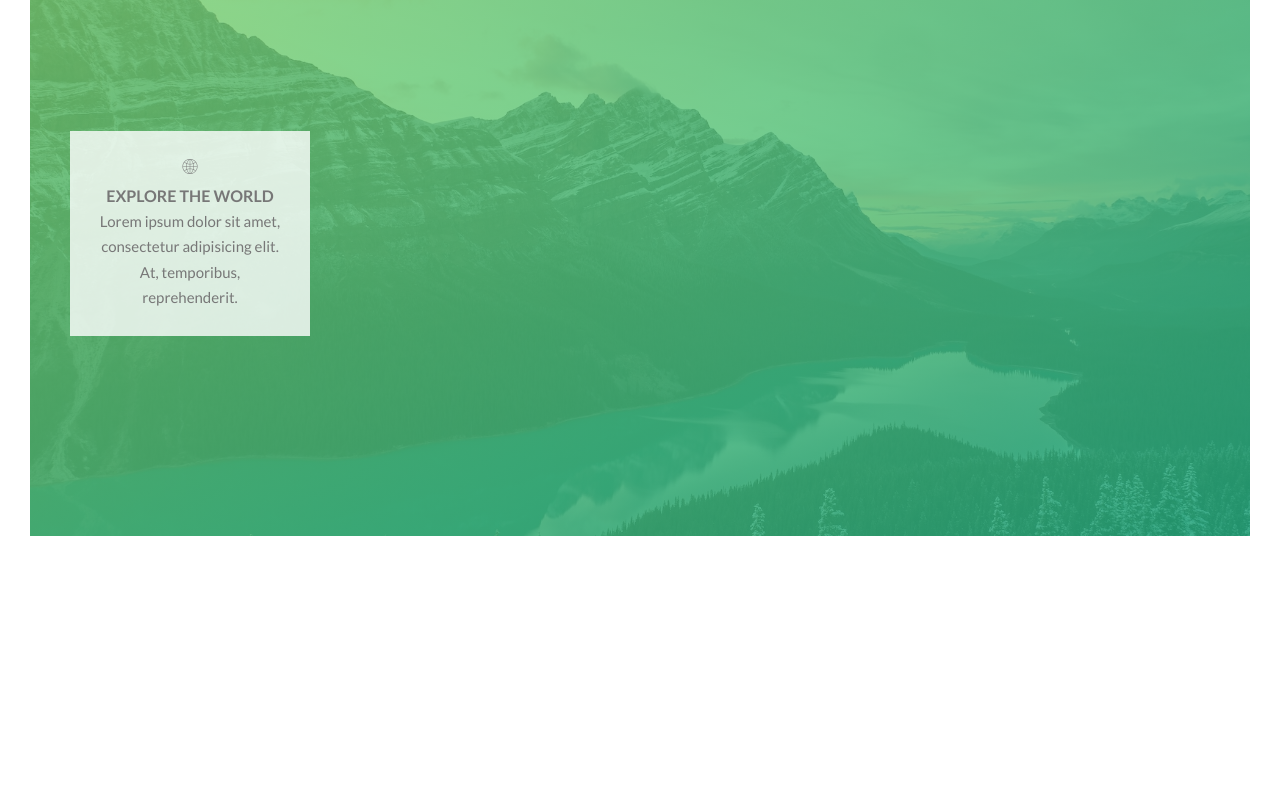
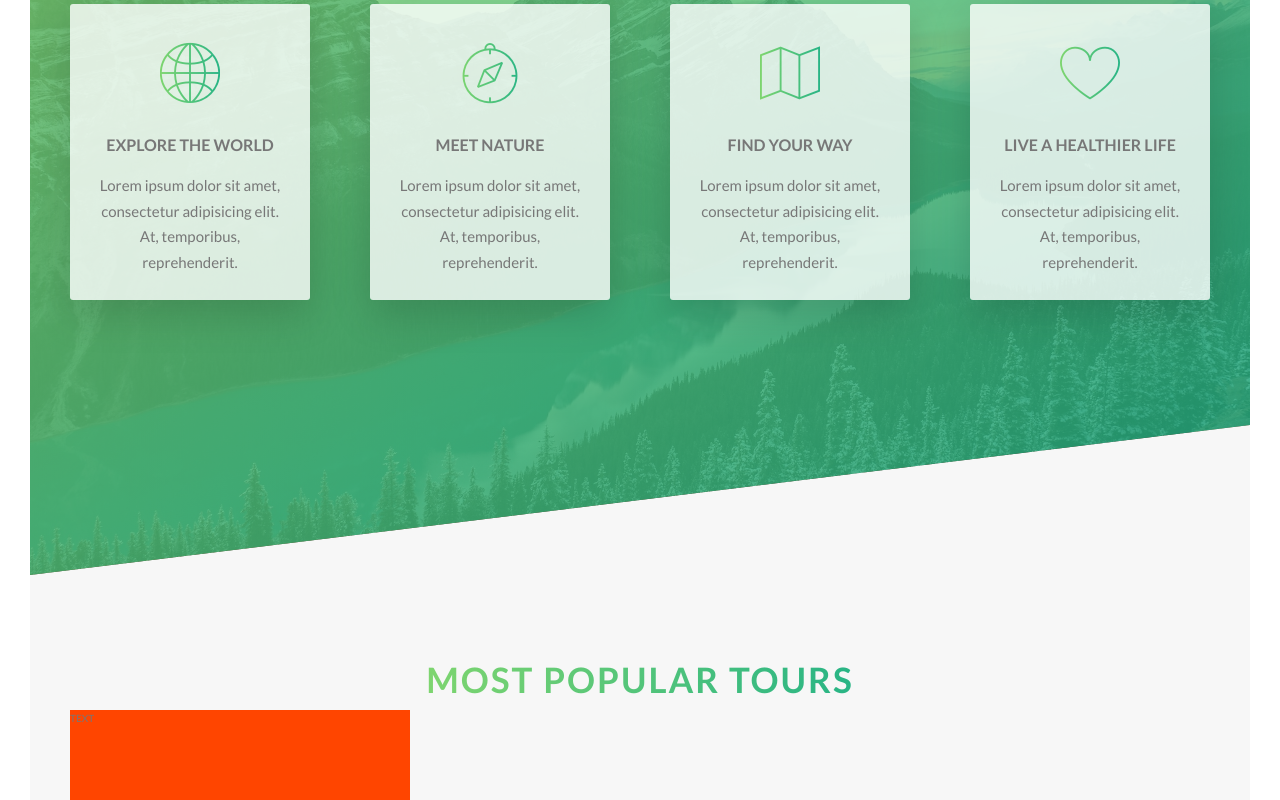
Before and after one commit to paulchan14/advanced-css-course, a website: page Natours/starter/index.html in a window 1280 px wide. Shown: the part 1680-2480 px from the top of the page. Before the commit the page ends 2246 px from the top, so only its background shows below. Drawn offline with Linux system fonts and the light colour scheme.

Commit message:
Additional components and styling

```diff
--- a/Natours/starter/index.html
+++ b/Natours/starter/index.html
@@ -42,7 +42,7 @@
               <div class="col-1-of-2">
                 <h3 class="heading-tertiary u-margin-bottom-small">You're going to fall in love with nature</h3>
                 <p class="paragraph">
-                  Lorem ipsum dolor sit amet, consectetur adipisicing elit. Quasi repudiandae rerum reprehenderit velit excepturi nihil ipsa aperiam! Reprehenderit aperiam id porro ipsum blanditiis vel natus aliquam at. Voluptatum, dolorem eos!
+                  Lorem ipsum dolor sit amet, consectetur adipisicing elit. Quasi repudiandae rerum reprehenderit velit excepturi nihil ipsa aperiam! Reprehenderit aperiam id porro ipsum blanditiis vel natus aliquam at. Voluptatum, dolorem!
                 </p>
 
                 <h3 class="heading-tertiary u-margin-bottom-small">Live adventurous like you never have before</h3>
@@ -68,14 +68,66 @@
               <div class="col-1-of-4">
                 <div class="feature-box u-center-text">
                   <i class="feature-box__icon icon-basic-world"></i>
-                  <h3 class="heading-tertiary">Explore the world</h3>
+                  <h3 class="heading-tertiary u-margin-bottom-small">Explore the world</h3>
+                  <p class="feature-box__text">
+                    Lorem ipsum dolor sit amet, consectetur adipisicing elit. At, temporibus, reprehenderit.
+                  </p>
+                </div>
+              </div>
+
+              <div class="col-1-of-4">
+                <div class="feature-box u-center-text">
+                  <i class="feature-box__icon icon-basic-compass"></i>
+                  <h3 class="heading-tertiary u-margin-bottom-small">Meet nature</h3>
+                  <p class="feature-box__text">
+                    Lorem ipsum dolor sit amet, consectetur adipisicing elit. At, temporibus, reprehenderit.
+                  </p>
+                </div>
+              </div>
+
+              <div class="col-1-of-4">
+                <div class="feature-box u-center-text">
+                  <i class="feature-box__icon icon-basic-map"></i>
+                  <h3 class="heading-tertiary u-margin-bottom-small">Find your way</h3>
+                  <p class="feature-box__text">
+                    Lorem ipsum dolor sit amet, consectetur adipisicing elit. At, temporibus, reprehenderit.
+                  </p>
+                </div>
+              </div>
+
+              <div class="col-1-of-4">
+                <div class="feature-box u-center-text">
+                  <i class="feature-box__icon icon-basic-heart"></i>
+                  <h3 class="heading-tertiary u-margin-bottom-small">Live a healthier life</h3>
                   <p class="feature-box__text">
                     Lorem ipsum dolor sit amet, consectetur adipisicing elit. At, temporibus, reprehenderit.
                   </p>
                 </div>
               </div>
             </div>
+          </section>
 
+          <section class="section-tours">
+            <div class="u-center-text u-margin-bottom-big">
+              <h2 class="heading-secondary">
+                Most popular tours
+              </h2>
+            </div>
+            <div class="row">
+              <div class="col-1-of-3">
+                <div class="card">
+                  <div class="card__side">
+                    TEXT
+                  </div>
+                </div>
+              </div>
+              <div class="col-1-of-3">
+
+              </div>
+              <div class="col-1-of-3">
+
+              </div>
+            </div>
           </section>
         </main>
 
--- /dev/null
+++ b/Natours/starter/sass/components/_card.scss
@@ -0,0 +1,11 @@
+.card {
+  background-color: orangered;
+  height: 50rem;
+  transition: all .8s;
+
+  &:hover {
+    transform: rotateY(180deg);
+
+  }
+
+}
--- a/Natours/starter/sass/components/_feature-box.scss
+++ b/Natours/starter/sass/components/_feature-box.scss
@@ -2,11 +2,19 @@
   background-color: rgba($color-white, .8);
   font-size: 1.5rem;
   padding: 2.5rem;
+  border-radius: 3px;
+  box-shadow: 0 1.5rem 4rem rgba($color-black, .15);
+  transition: transform .3s;
   &__icon {
-
+    font-size: 6rem;
+    background: linear-gradient(to right, $color-primary-light, $color-primary-dark);
+    display: inline-block;
+    background-clip: text;
+    -webkit-background-clip: text;
+    color: transparent;
   }
 
-  &__text {
-
+  &:hover {
+    transform: translateY(-1.5rem) scale(1.03);
   }
 }
--- a/Natours/starter/sass/main.scss
+++ b/Natours/starter/sass/main.scss
@@ -10,9 +10,10 @@
 @import "components/button";
 @import "components/composition";
 @import "components/feature-box";
+@import "components/card";
+
 
 @import "layout/header";
 @import "layout/grid";
 
-
 @import "pages/home";
--- a/Natours/starter/sass/pages/_home.scss
+++ b/Natours/starter/sass/pages/_home.scss
@@ -12,4 +12,18 @@
   rgba($color-primary-dark, 0.8)),
   url(../img/nat-4.jpg);
   background-size: cover;
+
+  transform: skewY(-7deg);
+  margin-top: -10rem;
+  // margin-
+  // select all DIRECT children of the element
+  & > * {
+    transform: skewY(7deg);
+  }
 }
+
+.section-tours {
+  background-color: $color-grey-light-1;
+  padding: 25rem 0 50rem 0;
+  margin-top: -10rem;
+}
```
Also changed, not shown: Natours/starter/css/style.css.
